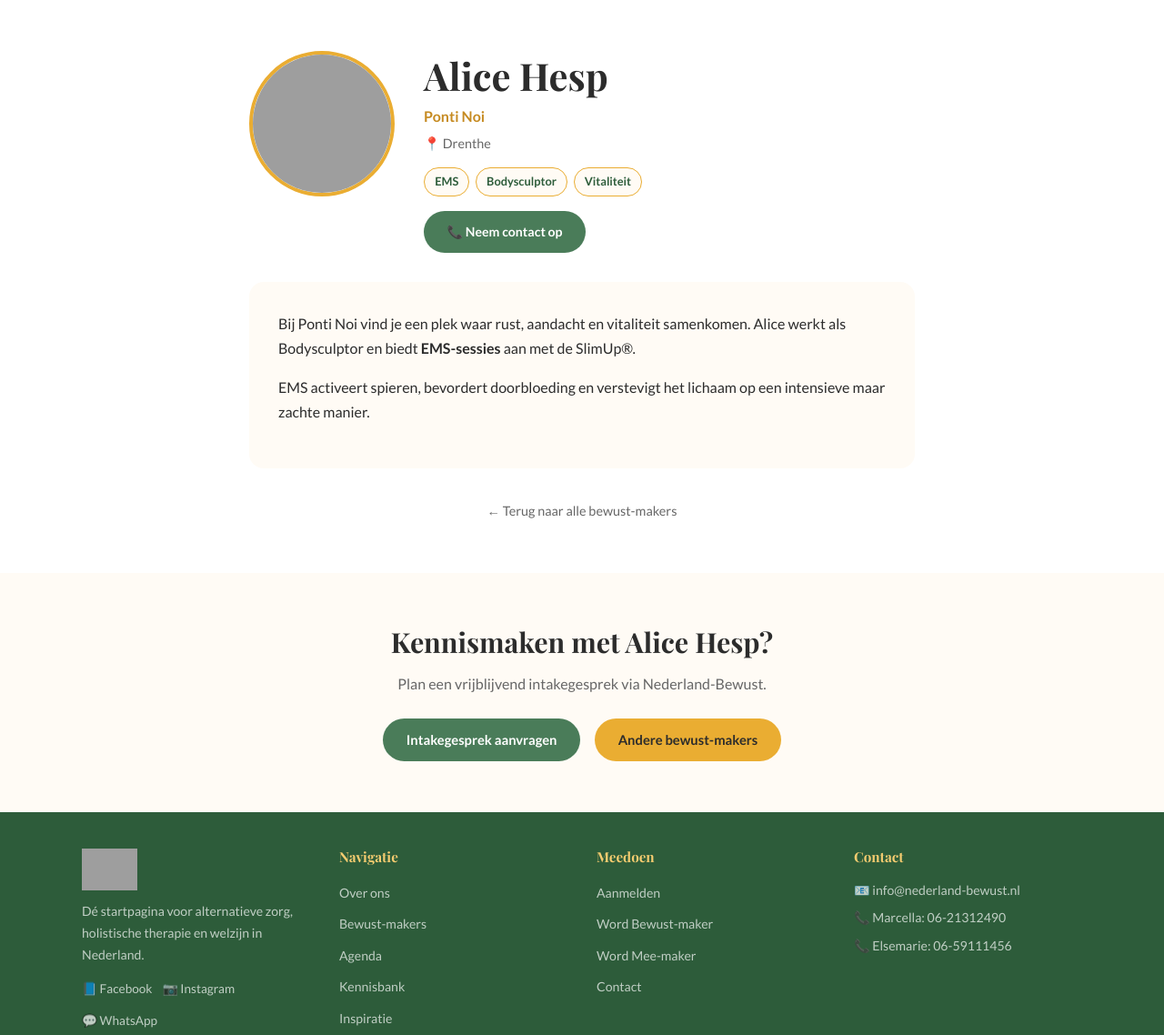
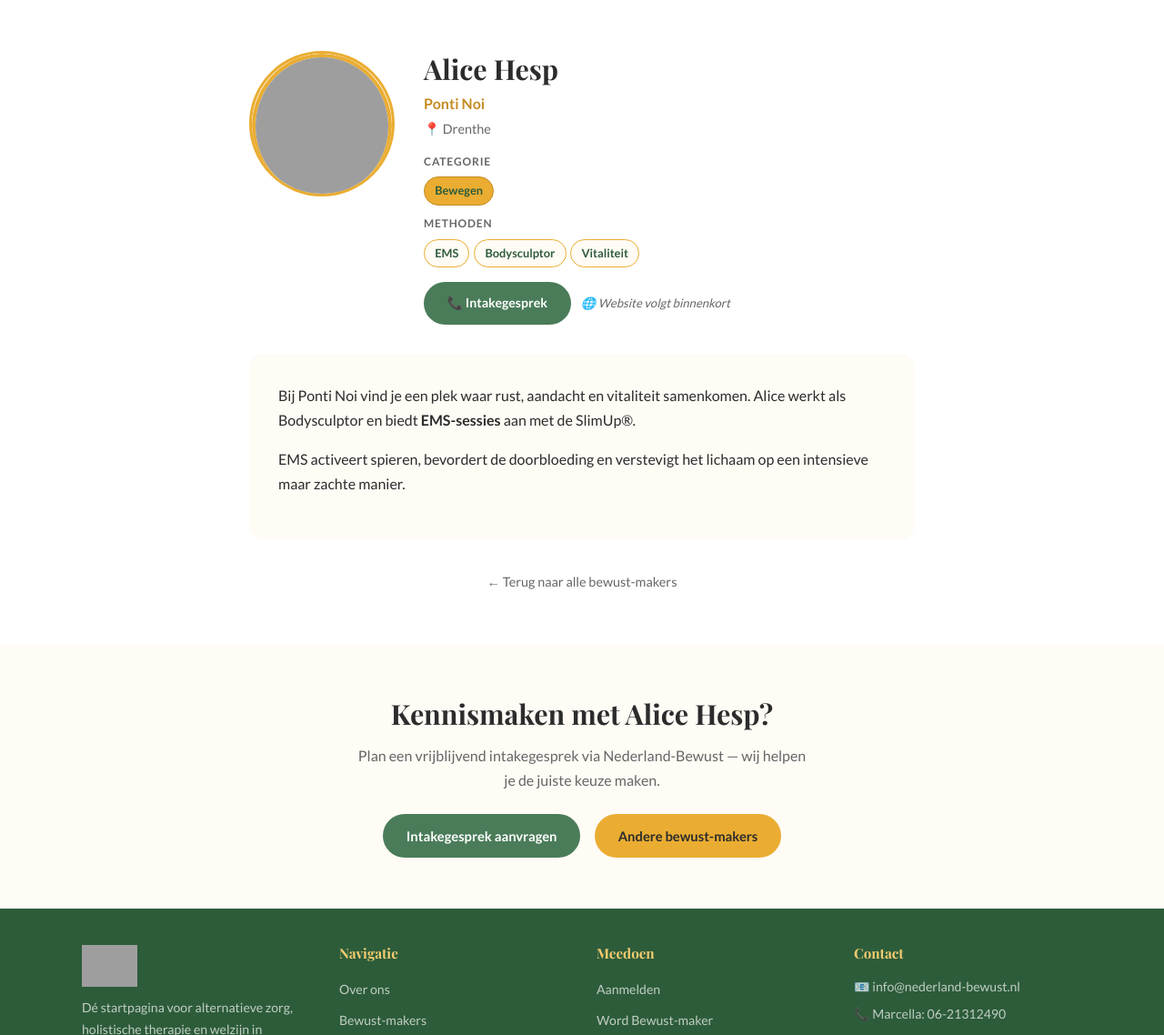
Before and after one commit to hands4flownl/nederland-bewust, a Jekyll site: the page built from pages/bewust-makers/ponti-noi.html, in a window 1280 px wide and 1400 px high. Shown: the part 262-1400 px from the top of the window at 91% size. Built offline with Jekyll 4.4.1, drawn with Linux system fonts in a browser that asks for light colours; grey boxes are pictures that could not be loaded.

Commit message:
Update profiel: Alice Hesp

```diff
--- a/pages/bewust-makers/ponti-noi.html
+++ b/pages/bewust-makers/ponti-noi.html
@@ -1,7 +1,7 @@
 ---
 layout: standaard
 title: "Alice Hesp – Ponti Noi"
-beschrijving: "Alice Hesp is bewust-maker bij Nederland-Bewust in Drenthe."
+beschrijving: "Alice Hesp is bewust-maker bij Nederland-Bewust in Drenthe. Gespecialiseerd in Bewegen."
 permalink: /bewust-makers/ponti-noi/
 ---
 
@@ -13,24 +13,38 @@
 <section class="sectie">
   <div class="container container--nauw">
 
-    <div class="profiel-header">
-      <img src="{{ '/' | relative_url }}wp-content/uploads/2026/03/cropped-Bewust-maker-Alice-Hesp.png" alt="Alice Hesp" class="profiel-foto-groot" loading="lazy">
-      <div class="profiel-meta">
-        <h1>Alice Hesp</h1>
-        <p class="praktijk">Ponti Noi</p>
-        <p class="regio">📍 Drenthe</p>
-        <div class="profiel-tags"><span class="profiel-tag">EMS</span><span class="profiel-tag">Bodysculptor</span><span class="profiel-tag">Vitaliteit</span></div>
-        <div style="display:flex;gap:0.8rem;flex-wrap:wrap;margin-top:1rem;">
-          <a href="{{ '/contact/' | relative_url }}" class="knop knop--groen" style="font-size:0.88rem;">📞 Neem contact op</a>
+    <div class="profiel-header" style="display:flex;gap:2rem;align-items:flex-start;margin-bottom:2rem;flex-wrap:wrap;">
+      <div class="maker-kaart__foto-wrap" style="width:160px;height:160px;flex-shrink:0;">
+        <img src="https://nederland-bewust.nl/wp-content/uploads/2026/03/cropped-Bewust-maker-Alice-Hesp.png"
+          alt="Alice Hesp"
+          style="width:160px;height:160px;border-radius:50%;object-fit:cover;border:4px solid var(--goud);"
+          loading="lazy"
+          onerror="this.parentElement.innerHTML='<div style=\'width:160px;height:160px;border-radius:50%;background:var(--creme);border:4px solid var(--goud);display:flex;align-items:center;justify-content:center;font-size:3rem;\'>🌿</div>';">
+      </div>
+      <div style="flex:1;min-width:220px;">
+        <h2 style="margin-bottom:0.3rem;">Alice Hesp</h2>
+        <p style="color:var(--goud-donker);font-weight:700;margin-bottom:0.2rem;">Ponti Noi</p>
+        <p style="color:var(--tekst-licht);font-size:0.9rem;margin-bottom:0.8rem;">📍 Drenthe</p>
+        <div style="margin-bottom:0.6rem;">
+          <p style="font-size:0.75rem;font-weight:700;text-transform:uppercase;letter-spacing:0.07em;color:var(--tekst-licht);margin-bottom:0.4rem;">Categorie</p>
+          <div style="display:flex;flex-wrap:wrap;gap:0.3rem;"><span class="profiel-tag" style="background:var(--goud);border-color:var(--goud-donker);">Bewegen</span></div>
+        </div>
+        <div style="margin-bottom:1rem;">
+          <p style="font-size:0.75rem;font-weight:700;text-transform:uppercase;letter-spacing:0.07em;color:var(--tekst-licht);margin-bottom:0.4rem;">Methoden</p>
+          <div style="display:flex;flex-wrap:wrap;gap:0.3rem;"><span class="profiel-tag">EMS</span><span class="profiel-tag">Bodysculptor</span><span class="profiel-tag">Vitaliteit</span></div>
+        </div>
+        <div style="display:flex;gap:0.7rem;flex-wrap:wrap;margin-top:1rem;align-items:center;">
+          <a href="{{ '/contact/' | relative_url }}" class="knop knop--groen" style="font-size:0.88rem;">📞 Intakegesprek</a>
+          <span style="font-size:0.82rem;color:var(--tekst-licht);font-style:italic;">🌐 Website volgt binnenkort</span>
         </div>
       </div>
     </div>
 
     <div style="background:var(--creme);border-radius:var(--radius-groot);padding:2rem;margin-bottom:2rem;">
-      <p>Bij Ponti Noi vind je een plek waar rust, aandacht en vitaliteit samenkomen. Alice werkt als Bodysculptor en biedt <strong>EMS-sessies</strong> aan met de SlimUp®.</p><p>EMS activeert spieren, bevordert doorbloeding en verstevigt het lichaam op een intensieve maar zachte manier.</p>
+      <p>Bij Ponti Noi vind je een plek waar rust, aandacht en vitaliteit samenkomen. Alice werkt als Bodysculptor en biedt <strong>EMS-sessies</strong> aan met de SlimUp®.</p><p>EMS activeert spieren, bevordert de doorbloeding en verstevigt het lichaam op een intensieve maar zachte manier.</p>
     </div>
 
-    <div style="text-align:center;margin-top:2rem;">
+    <div style="text-align:center;margin-top:1.5rem;">
       <a href="{{ '/onze-bewust-makers/' | relative_url }}" style="font-size:0.9rem;color:var(--tekst-licht);">← Terug naar alle bewust-makers</a>
     </div>
   </div>
@@ -39,7 +53,7 @@
 <section class="sectie sectie--kleur">
   <div class="container" style="text-align:center;">
     <h2>Kennismaken met Alice Hesp?</h2>
-    <p style="max-width:500px;margin:0.8rem auto 1.5rem;color:var(--tekst-licht);">Plan een vrijblijvend intakegesprek via Nederland-Bewust.</p>
+    <p style="max-width:500px;margin:0.8rem auto 1.5rem;color:var(--tekst-licht);">Plan een vrijblijvend intakegesprek via Nederland-Bewust — wij helpen je de juiste keuze maken.</p>
     <div style="display:flex;gap:1rem;justify-content:center;flex-wrap:wrap;">
       <a href="{{ '/contact/' | relative_url }}" class="knop knop--groen">Intakegesprek aanvragen</a>
       <a href="{{ '/onze-bewust-makers/' | relative_url }}" class="knop knop--goud">Andere bewust-makers</a>
```
